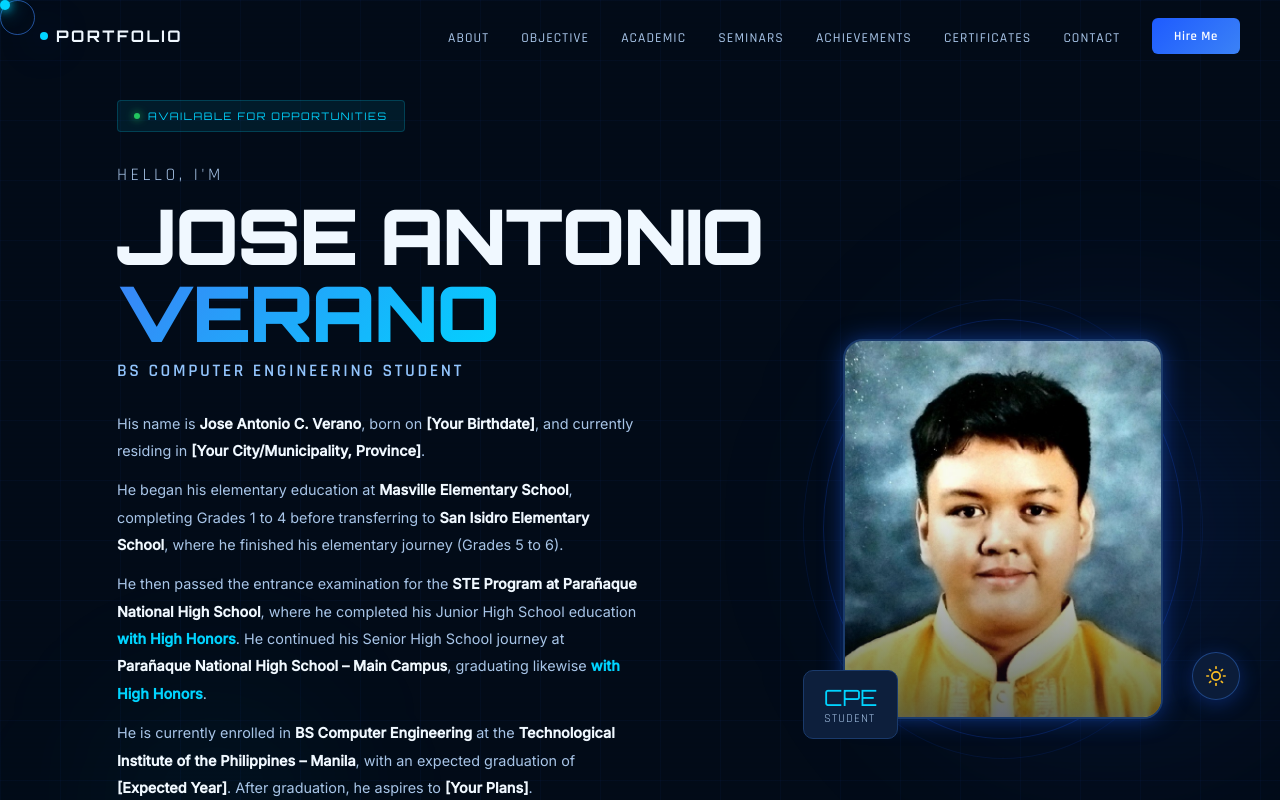
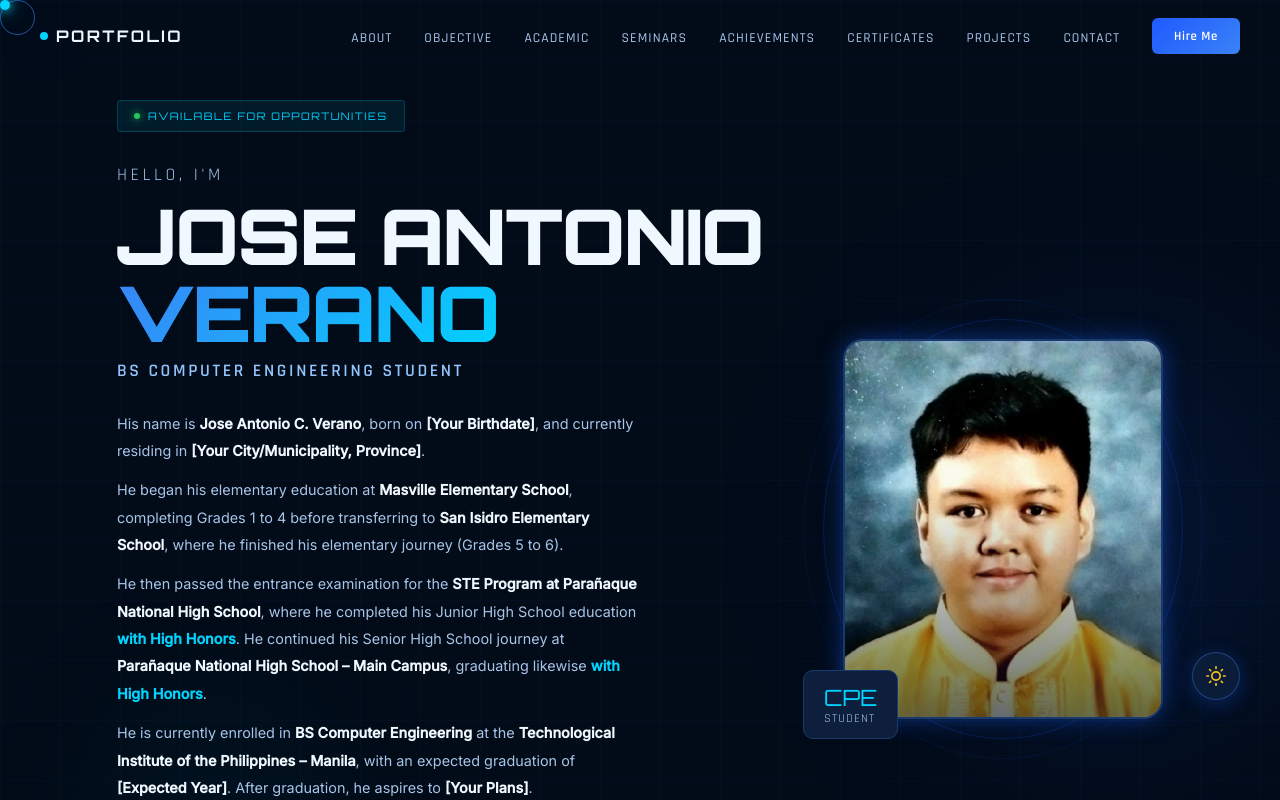
Before and after one commit to seanio777/verano-portfolio, a React (Vite) app: page / in a window 1280 px wide. Shown: the top 800 px of the page. Built offline with nearby package versions, Linux system fonts and the light colour scheme.

Commit message:
feat: add 'Projects' link to Navbar component

```diff
--- a/src/components/Navbar.jsx
+++ b/src/components/Navbar.jsx
@@ -7,6 +7,7 @@ const navLinks = [
   { label: 'Seminars',     href: '#seminars' },
   { label: 'Achievements', href: '#achievements' },
   { label: 'Certificates', href: '#certificates' },
+  { label: 'Projects',     href: '#projects' },
   { label: 'Contact',      href: '#contact' },
 ]
 
```
